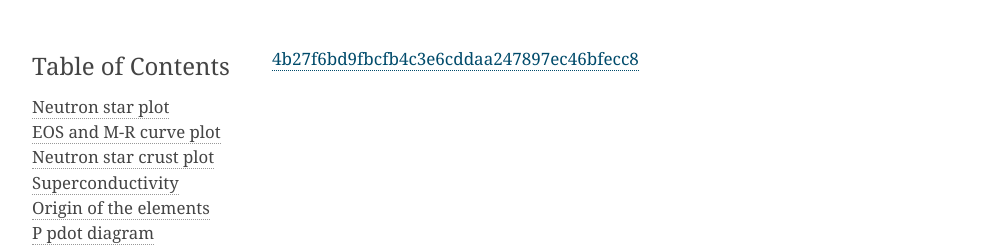
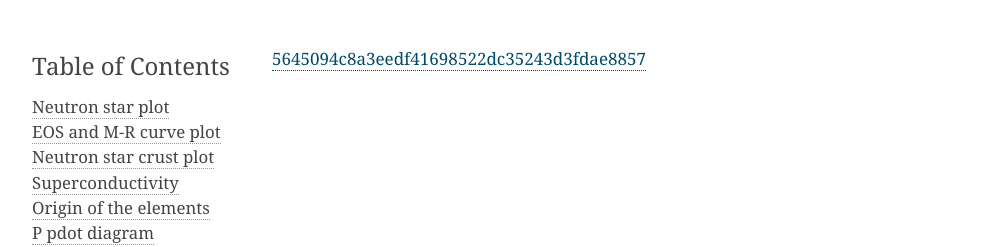
Before and after one commit to awsteiner/nstar-plot, a Sphinx documentation site: the page built from sphinx/commit.rst, in a window 1280 px wide. Shown: the top 247 px of the page, without its empty margins (148-1140 px from the left). Built offline with Sphinx 7.4.7, drawn with Linux system fonts in a browser that asks for light colours.

Commit message:
Updating docs with lead_nuc and table.

```diff
--- a/sphinx/commit.rst
+++ b/sphinx/commit.rst
@@ -1 +1 @@
-`4b27f6bd9fbcfb4c3e6cddaa247897ec46bfecc8 <http://github.com/awsteiner/nstar-plot/tree/4b27f6bd9fbcfb4c3e6cddaa247897ec46bfecc8>`_
+`5645094c8a3eedf41698522dc35243d3fdae8857 <http://github.com/awsteiner/nstar-plot/tree/5645094c8a3eedf41698522dc35243d3fdae8857>`_
--- a/sphinx/index.rst
+++ b/sphinx/index.rst
@@ -55,7 +55,9 @@ Plots
 
        :ref:`P pdot diagram`
 
-   * - .. image:: ../lead_nuc.png
+   * - .. raw:: html
+
+          <video width="256" height="256" controls><source src="https://neutronstars.utk.edu/code/nstar_plot/_static/lead_nuc.mp4" type="video/mp4"></video>
 
        :ref:`Lead nucleus cartoon`
 
```
